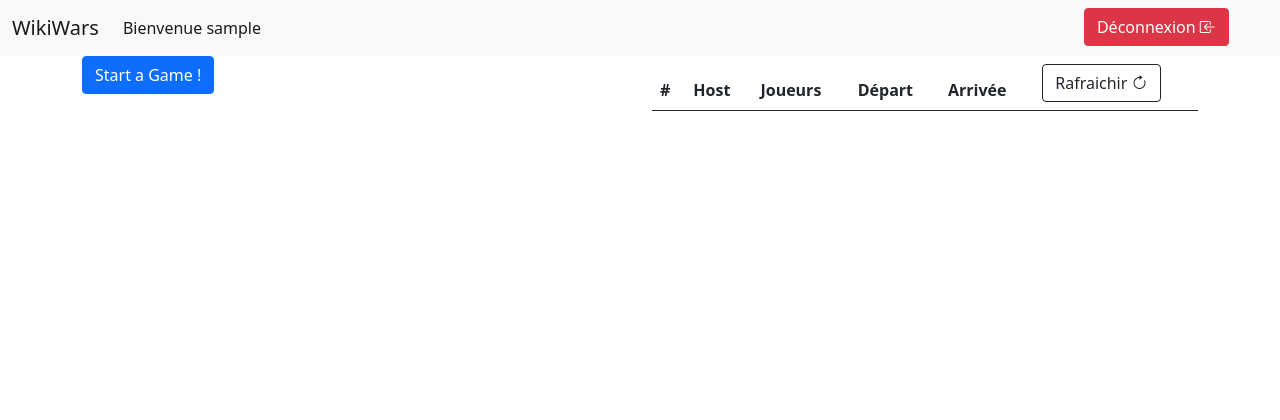
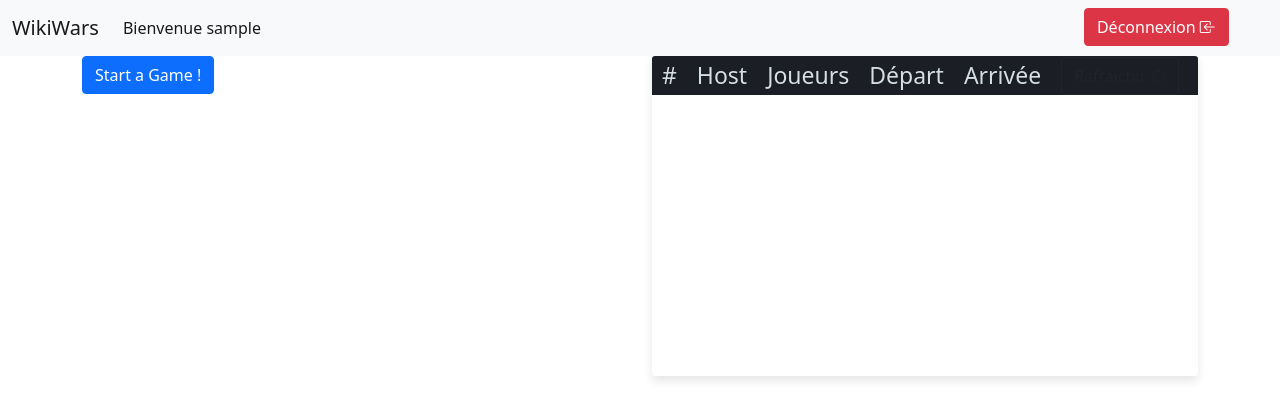
Before and after one commit to Pelagoss/Wikiwars, a Flask app: template Templates/lobby.html in a window 1280 px wide. Shown: the top 420 px of the page. Run offline with Flask 2, Linux system fonts and the light colour scheme; the template is opened without the code that fills it: most values are stand-ins (such as "Sample title", 1, 10 or a date in 2020); data that the repository does not hold is empty; some libraries are stand-ins or nearby versions.

Commit message:
Début CSS lobby

```diff
--- a/Templates/lobby copy.html
+++ b/Templates/lobby copy.html
@@ -1,4 +1,4 @@
-<!DOCTYPE html>
+{# <!DOCTYPE html>
 <html lang="fr">
 <head>
     <meta charset="UTF-8">
@@ -18,6 +18,8 @@
     <div class="collapse navbar-collapse" id="navbarNavAltMarkup">
       <div class="navbar-nav">
         <span class="nav-link active" aria-current="page" >Bienvenue {{username}}</span>
+        <button class="btn btn-danger" onclick="location.href='/logout';" role="button" style="position: absolute;right: 4%;">Déconnexion <i class="bi bi-box-arrow-in-left"></i></button>
+
       </div>
     </div>
   </div>
@@ -85,4 +87,4 @@
     listing_games();
 </script>
 </body>
-</html>
+</html> #}
--- a/Templates/lobby.html
+++ b/Templates/lobby.html
@@ -7,6 +7,7 @@
 
     <script src="https://code.jquery.com/jquery-3.1.1.min.js"></script>
     <link rel="stylesheet" href="https://cdn.jsdelivr.net/npm/bootstrap-icons@1.3.0/font/bootstrap-icons.css">
+    <link rel="stylesheet" href="{{ url_for('static', filename='lobby.css') }}">
     <link href="https://cdn.jsdelivr.net/npm/bootstrap@5.0.0-beta1/dist/css/bootstrap.min.css" rel="stylesheet" integrity="sha384-giJF6kkoqNQ00vy+HMDP7azOuL0xtbfIcaT9wjKHr8RbDVddVHyTfAAsrekwKmP1" crossorigin="anonymous">
     <script src="https://cdn.jsdelivr.net/npm/@popperjs/core@2.5.4/dist/umd/popper.min.js" integrity="sha384-q2kxQ16AaE6UbzuKqyBE9/u/KzioAlnx2maXQHiDX9d4/zp8Ok3f+M7DPm+Ib6IU" crossorigin="anonymous"></script>
     <script src="https://cdn.jsdelivr.net/npm/bootstrap@5.0.0-beta1/dist/js/bootstrap.min.js" integrity="sha384-pQQkAEnwaBkjpqZ8RU1fF1AKtTcHJwFl3pblpTlHXybJjHpMYo79HY3hIi4NKxyj" crossorigin="anonymous"></script>
@@ -19,7 +20,6 @@
       <div class="navbar-nav">
         <span class="nav-link active" aria-current="page" >Bienvenue {{username}}</span>
         <button class="btn btn-danger" onclick="location.href='/logout';" role="button" style="position: absolute;right: 4%;">Déconnexion <i class="bi bi-box-arrow-in-left"></i></button>
-
       </div>
     </div>
   </div>
@@ -50,17 +50,17 @@
                 complete: function (data) {
                     objResponse = data;
                     tab_games = objResponse.responseJSON.games;
-                    var table = '<table class="table">' +
+                    var table = '<table class="table-fill">' +
                         '<thead><tr>' +
-                        '<th scope="col">#</th>' +
-                        '<th scope="col">Host</th>' +
-                        '<th scope="col">Joueurs</th>' +
-                        '<th scope="col">Départ</th>' +
-                        '<th scope="col">Arrivée</th>' +
-                        '<th scope="col" style="\n' +
+                        '<th class="text-left">#</th>' +
+                        '<th class="text-left">Host</th>' +
+                        '<th class="text-left">Joueurs</th>' +
+                        '<th class="text-left">Départ</th>' +
+                        '<th class="text-left">Arrivée</th>' +
+                        '<th class="text-left" style="\n' +
                         '    width: 30%;\n' +
                         '"><button id="refresh" onclick="listing_games()" class="btn btn-outline-dark">Rafraichir <i class="bi bi-arrow-clockwise"></i></button></th>' +
-                        '</tr></thead><tbody>';
+                        '</tr></thead><tbody class="table-hover">';
 
                     var i = 0;
                     for (var game of tab_games) {
@@ -74,7 +74,7 @@
                         for (var player of game.players){
                             nbPlayers++;
                         }
-                        table += '<tr><th scope="row">'+i+'</th><td>'+game.host+'</td><td>'+nbPlayers+'</td><td>'+game.start_page.replaceAll('_',' ')+'</td><td>'+game.target_page.replaceAll('_',' ')+'</td><td>'+button+'</td></tr>';
+                        table += '<tr><td class="text-left">'+i+'</td><td class="text-left">'+game.host+'</td><td class="text-left">'+nbPlayers+'</td><td class="text-left">'+game.start_page.replaceAll('_',' ')+'</td><td class="text-left">'+game.target_page.replaceAll('_',' ')+'</td><td class="text-left">'+button+'</td></tr>';
                         i++;
                     }
                     table += '</tbody>';
--- a/players.json
+++ b/players.json
@@ -1 +1 @@
-{"players": [""]}
+{"players": ["", "Fares"]}
--- /dev/null
+++ b/static/lobby.css
@@ -0,0 +1,136 @@
+@import url(https://fonts.googleapis.com/css?family=Roboto:400,500,700,300,100);
+
+body {
+  background-color: #3e94ec;
+  font-family: "Roboto", helvetica, arial, sans-serif;
+  font-size: 16px;
+  font-weight: 400;
+  text-rendering: optimizeLegibility;
+}
+
+div.table-title {
+   display: block;
+  margin: auto;
+  max-width: 600px;
+  padding:5px;
+  width: 100%;
+}
+
+.table-title h3 {
+   color: #fafafa;
+   font-size: 30px;
+   font-weight: 400;
+   font-style:normal;
+   font-family: "Roboto", helvetica, arial, sans-serif;
+   text-shadow: -1px -1px 1px rgba(0, 0, 0, 0.1);
+   text-transform:uppercase;
+}
+
+
+/*** Table Styles **/
+
+.table-fill {
+  background: white;
+  border-radius:3px;
+  border-collapse: collapse;
+  height: 320px;
+  margin: auto;
+  max-width: 600px;
+  padding:5px;
+  width: 100%;
+  box-shadow: 0 5px 10px rgba(0, 0, 0, 0.1);
+  animation: float 5s infinite;
+}
+
+th {
+  color:#D5DDE5;;
+  background:#1b1e24;
+  border-bottom:4px solid #9ea7af;
+  border-right: 1px solid #343a45;
+  font-size:23px;
+  font-weight: 100;
+  padding:0px 10px 0px 10px;
+  text-align:left;
+  text-shadow: 0 1px 1px rgba(0, 0, 0, 0.1);
+  vertical-align:middle;
+}
+
+th:first-child {
+  border-top-left-radius:3px;
+}
+
+th:last-child {
+  border-top-right-radius:3px;
+  border-right:none;
+}
+
+tr {
+  border-top: 1px solid #C1C3D1;
+  border-bottom: 1px solid #C1C3D1;
+  color:#666B85;
+  font-size:16px;
+  font-weight:normal;
+  text-shadow: 0 1px 1px rgba(256, 256, 256, 0.1);
+}
+
+
+tr:first-child {
+  border-top:none;
+}
+
+tr:last-child {
+  border-bottom:none;
+}
+
+tr:nth-child(odd) td {
+  background:#EBEBEB;
+}
+
+
+
+tr:last-child td:first-child {
+  border-bottom-left-radius:3px;
+}
+
+tr:last-child td:last-child {
+  border-bottom-right-radius:3px;
+}
+
+td {
+  background:#FFFFFF;
+  padding:20px;
+  text-align:left;
+  vertical-align:middle;
+  font-weight:300;
+  font-size:18px;
+  text-shadow: -1px -1px 1px rgba(0, 0, 0, 0.1);
+  border-right: 1px solid #C1C3D1;
+}
+
+td:last-child {
+  border-right: 0px;
+}
+
+th.text-left {
+  text-align: left;
+}
+
+th.text-center {
+  text-align: center;
+}
+
+th.text-right {
+  text-align: right;
+}
+
+td.text-left {
+  text-align: left;
+}
+
+td.text-center {
+  text-align: center;
+}
+
+td.text-right {
+  text-align: right;
+}
```
Also changed, not shown: Templates/lobby.css (deleted).
